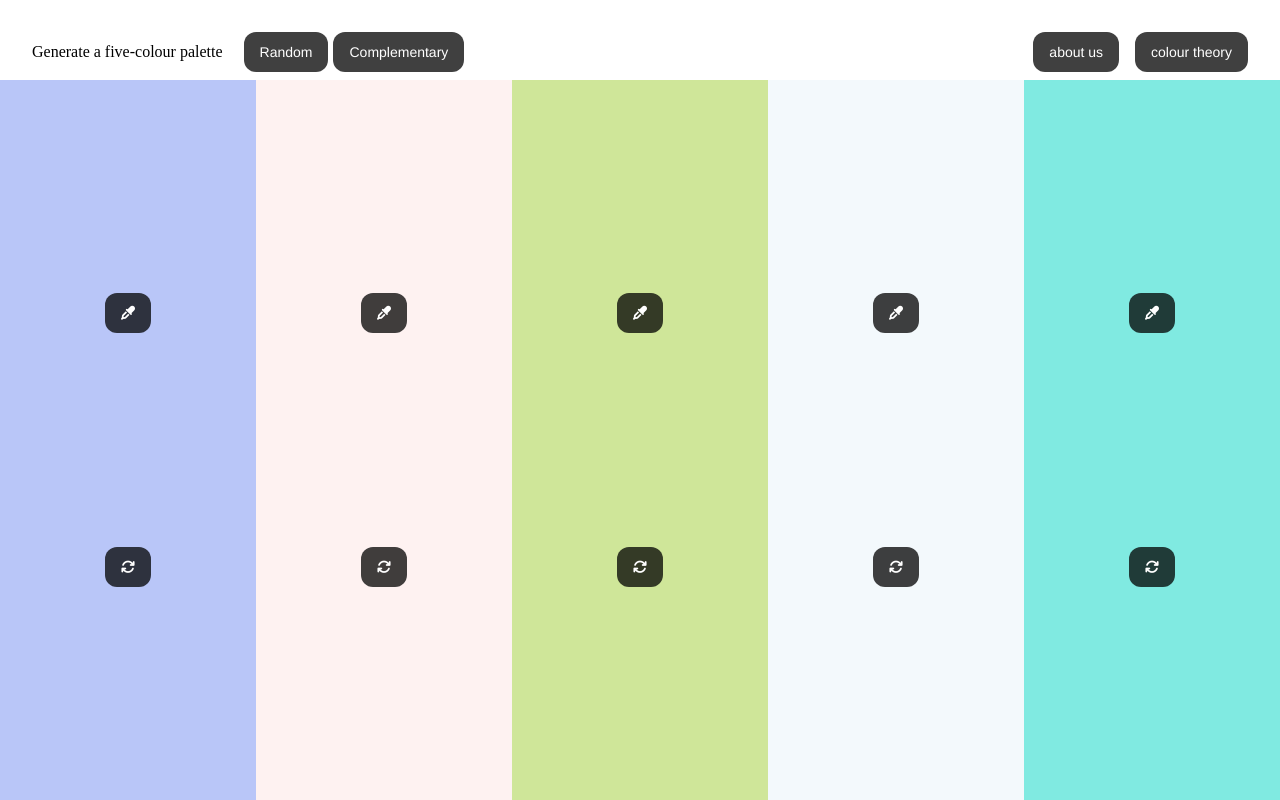
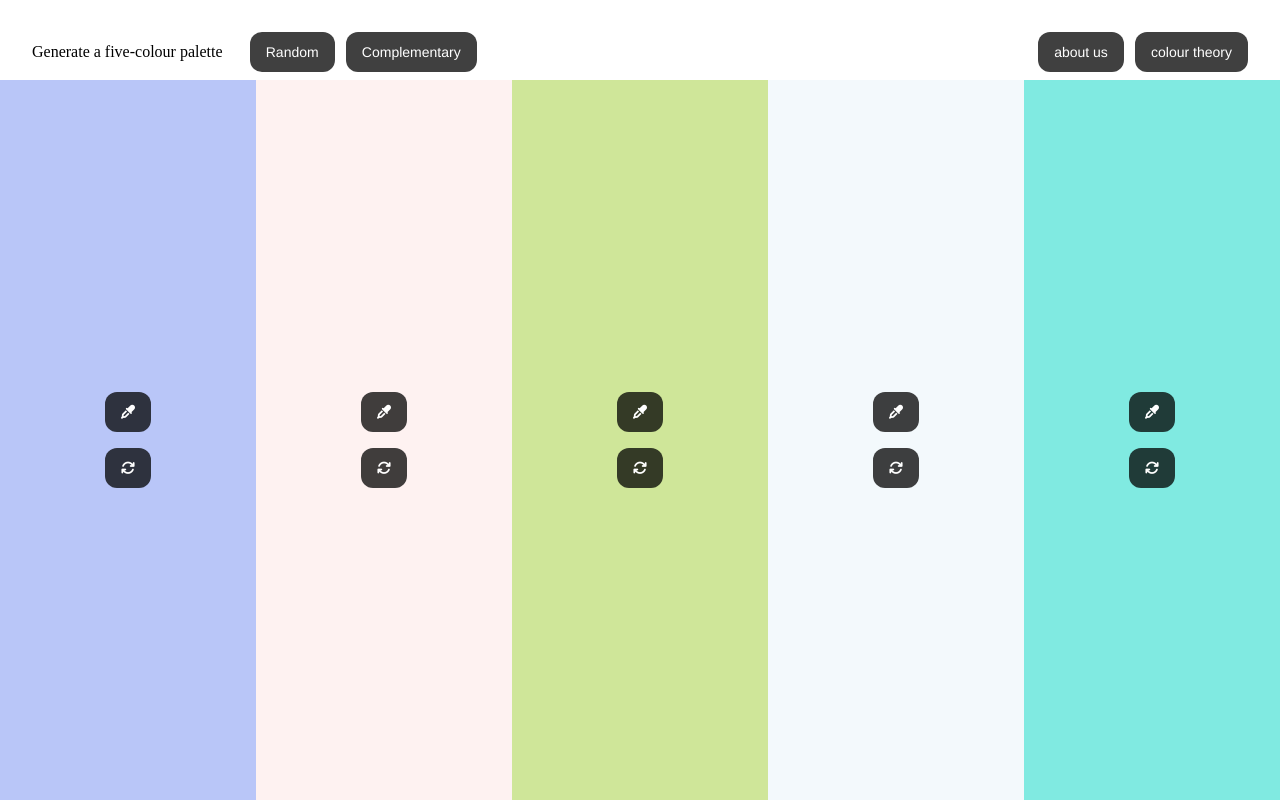
Before and after one commit to modanova/Palettetite, a plain HTML site: page index.html in a window 1280 px wide. Drawn offline with Linux system fonts and the light colour scheme.

```diff
--- a/styles.css
+++ b/styles.css
@@ -26,7 +26,7 @@ html, body {
 .btn_container {
     display: flex;
     align-items: center;
-    gap: 5px;
+    gap: 0.7em;
 }
 
 .btn {
@@ -56,13 +56,11 @@ html, body {
     touch-action: manipulation;
 }
 
-
-
 .color-value {
     color: white;
 }
 
-.btn:hover{
+.btn:hover {
   background-color: rgb(87, 88, 85);
 }
 
@@ -74,7 +72,7 @@ ul {
     list-style-type: none;
     font-size: 1em;
     padding-inline-start: 0;
-    gap: 1em;
+    gap: 0.7em;
     padding: 0 1em;
 }
 
@@ -90,7 +88,8 @@ ul {
     display: flex;
     flex-direction: column;
     align-items: center;
-    justify-content: space-evenly
+    justify-content: center;
+    gap: 1em;
 }
 
 .copy-color {
```
